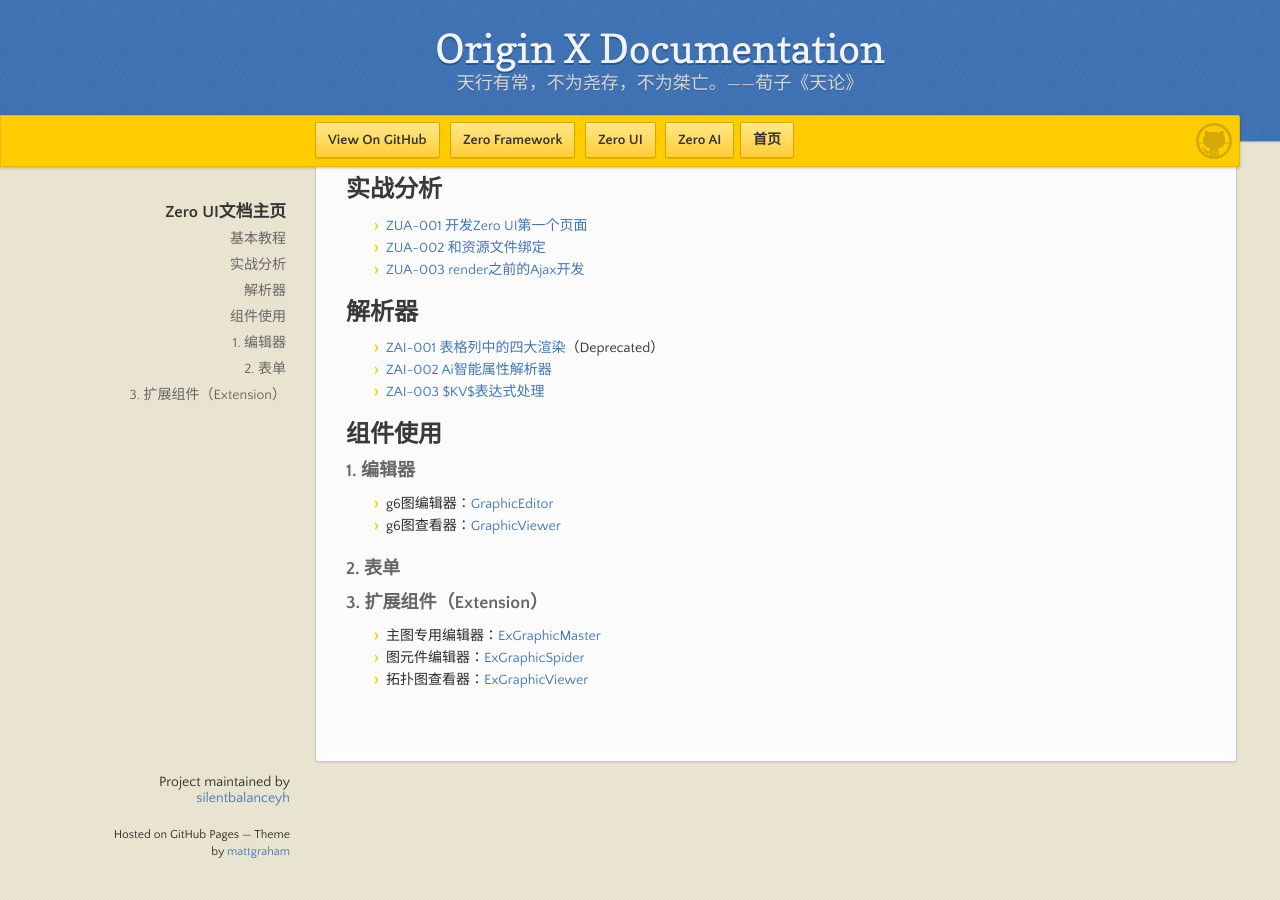
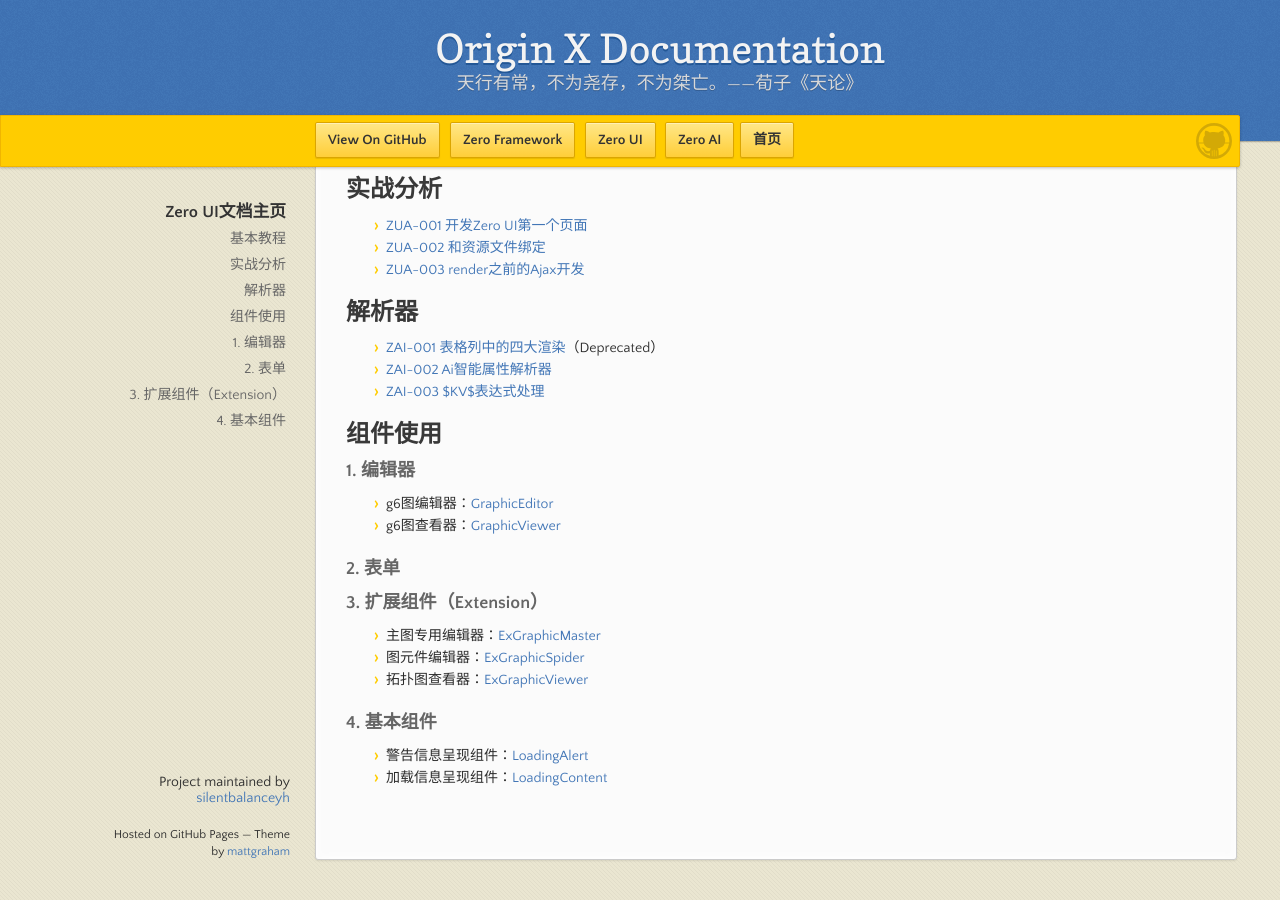
Before and after one commit to silentbalanceyh/mi-kb, a Jekyll site: the page built from zero-ui/main.md, in a window 1280 px wide and 900 px high, scrolled down 543 px. Built offline with Jekyll 4.4.1, drawn with Linux system fonts in a browser that asks for light colours; our own code applies the rules of GitHub Pages for plain Markdown files.

Commit message:
Updates zero-ui/main.md
Auto commit by GitBook Editor

```diff
--- a/zero-ui/main.md
+++ b/zero-ui/main.md
@@ -46,3 +46,8 @@ Zero UI文档用来讲解Zero UI框架的基本用法（[http://www.vertxui.cn](
 * 主图专用编辑器：[ExGraphicMaster](/zero-ui/6-zero-uizu-jian-shuo-ming/kuo-zhan-zu-jian/exgraphicmaster.md)
 * 图元件编辑器：[ExGraphicSpider](/zero-ui/6-zero-uizu-jian-shuo-ming/kuo-zhan-zu-jian/exgraphicspider.md)
 * 拓扑图查看器：[ExGraphicViewer](/zero-ui/6-zero-uizu-jian-shuo-ming/kuo-zhan-zu-jian/exgraphicviewer.md)
+
+### 4. 基本组件
+
+* 警告信息呈现组件：[LoadingAlert](/zero-ui/6-zero-uizu-jian-shuo-ming/ji-ben-zu-jian/loadingalert.md)
+* 加载信息呈现组件：[LoadingContent](/zero-ui/6-zero-uizu-jian-shuo-ming/ji-ben-zu-jian/loadingcontent.md)
```
